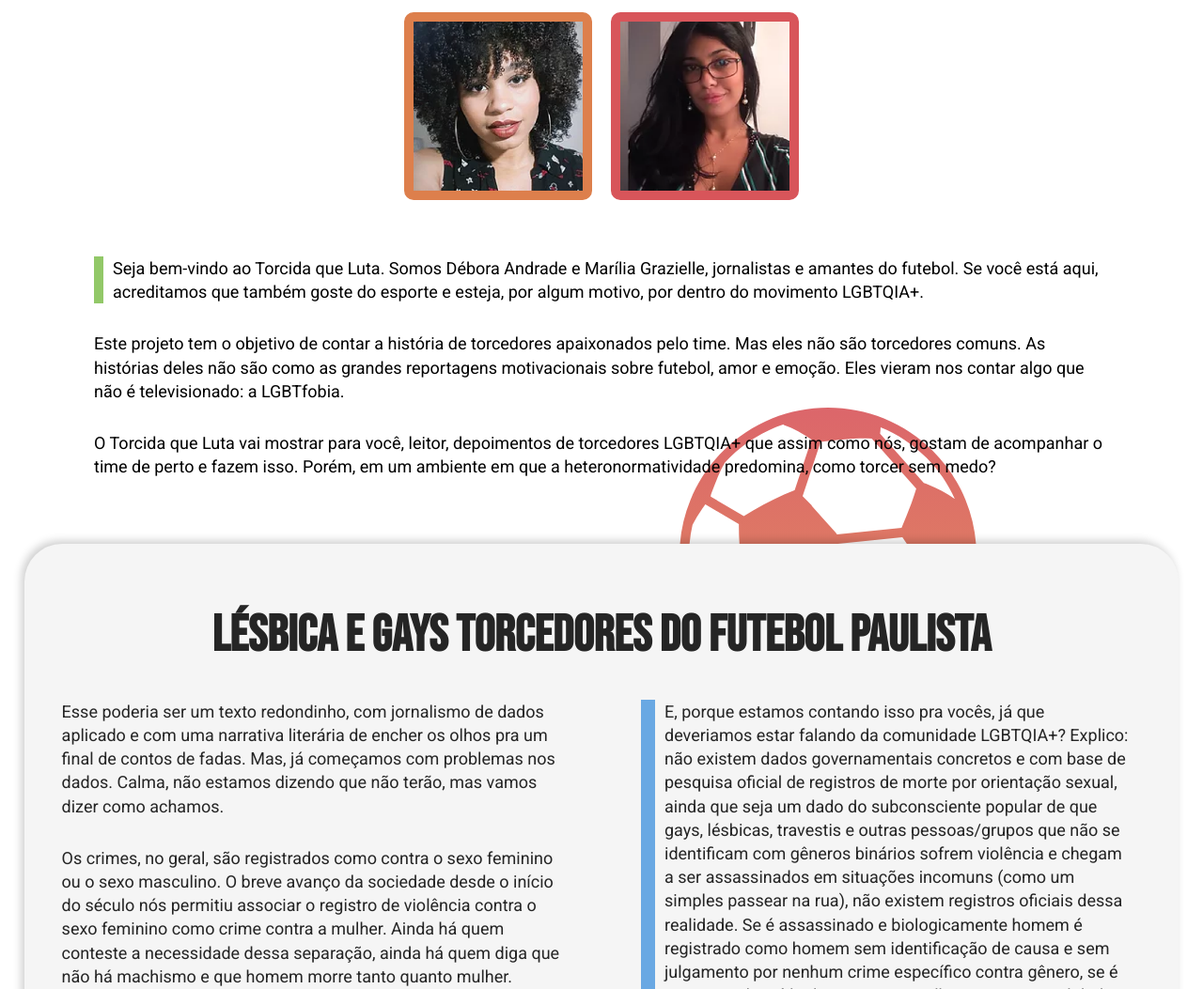
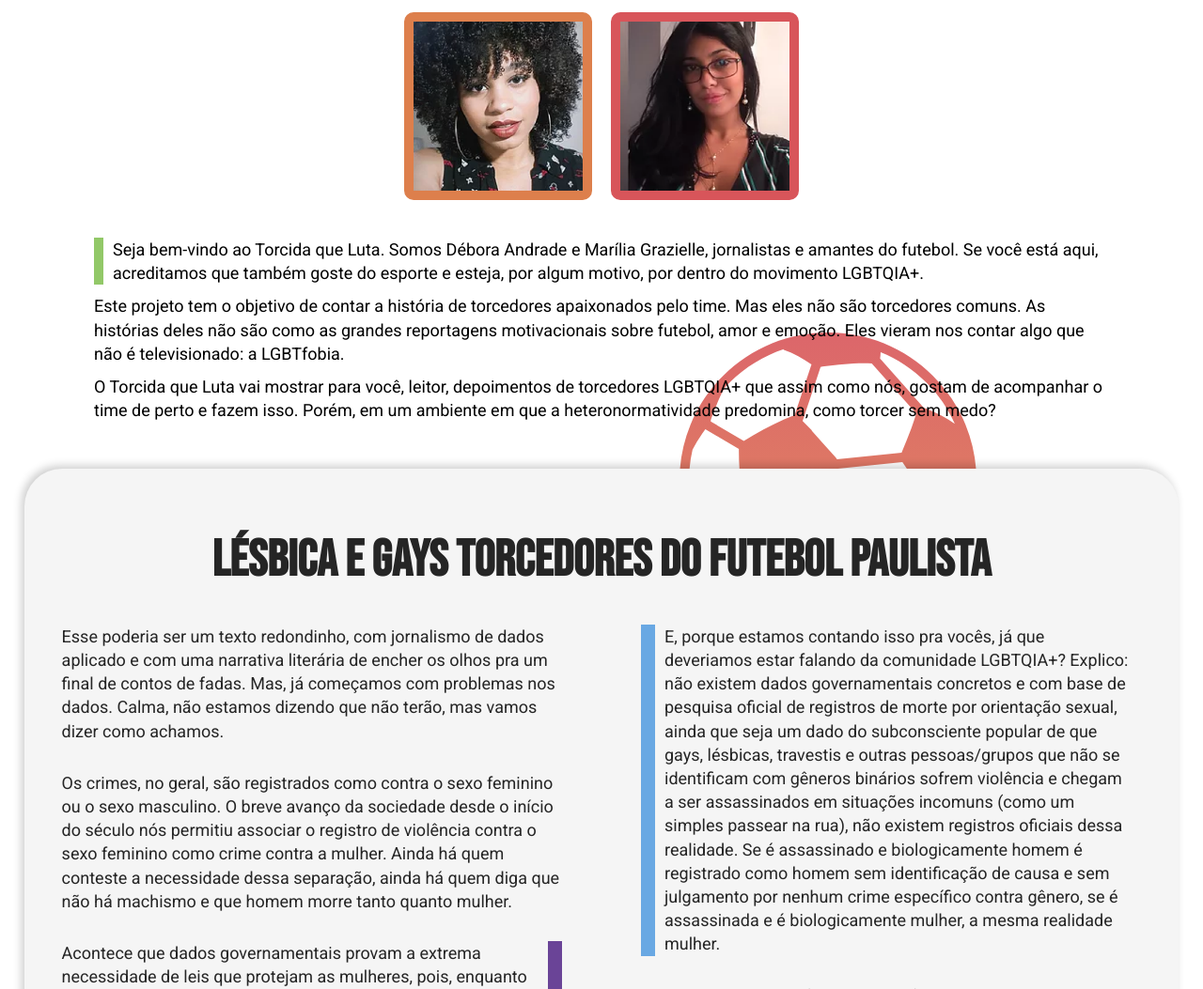
Before and after one commit to guynikan/torcidaqueluta, a website built with webpack: page src/index.html in a window 1280 px wide. Shown: the part 941-1994 px from the top of the page at 94% size. Built offline with nearby package versions, Linux system fonts and the light colour scheme; a web font is replaced by a local one.

Commit message:
adicionada margem para desktop

```diff
--- a/src/sass/home/_olaleitor.scss
+++ b/src/sass/home/_olaleitor.scss
@@ -42,7 +42,9 @@
 
 .c-main-introduce__text p {
   @include type-1;
-  margin: 30px 60px;
+  @include for-desktop-up {
+    margin: 10px 60px;
+  }
 }
 
 .c-main-introduce__paragraph--border-pear {
```
